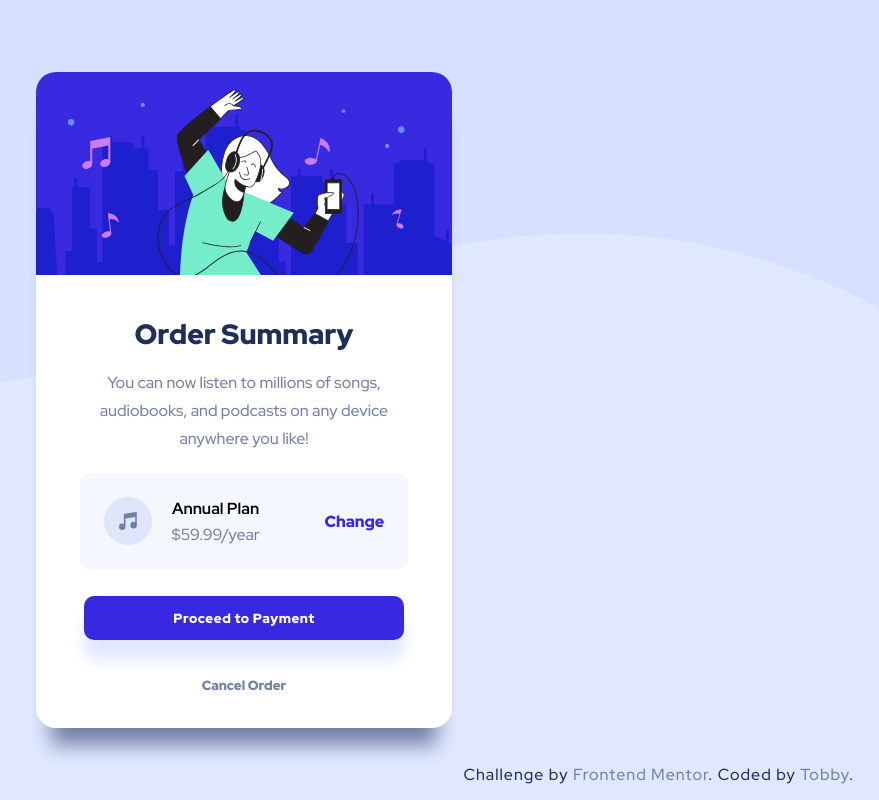
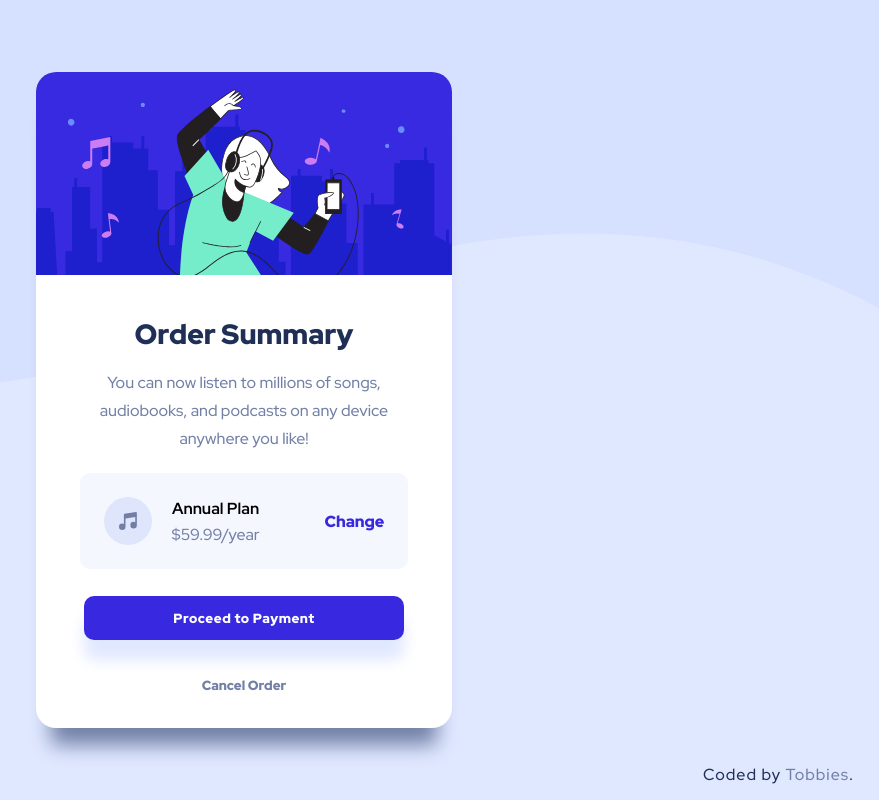
Before and after one commit to tobbiesfake/order-summary-component, a plain HTML site: page index.html in a window 1280 px wide. Shown: the whole page, without its empty margins (396-1275 px from the left). Drawn offline with Linux system fonts and the light colour scheme.

Commit message:
Update index.html

```diff
--- a/index.html
+++ b/index.html
@@ -42,8 +42,7 @@
     </div>
   </div>
   <div class="attribution">
-    Challenge by <a href="https://www.frontendmentor.io?ref=challenge" target="_blank">Frontend Mentor</a>.
-    Coded by <a href="https://github.com/tobbiesfake" target="_blank">Tobby</a>.
+    Coded by <a href="https://github.com/tobbiesfake" target="_blank">Tobbies</a>.
   </div>
 </body>
 </html>
```
